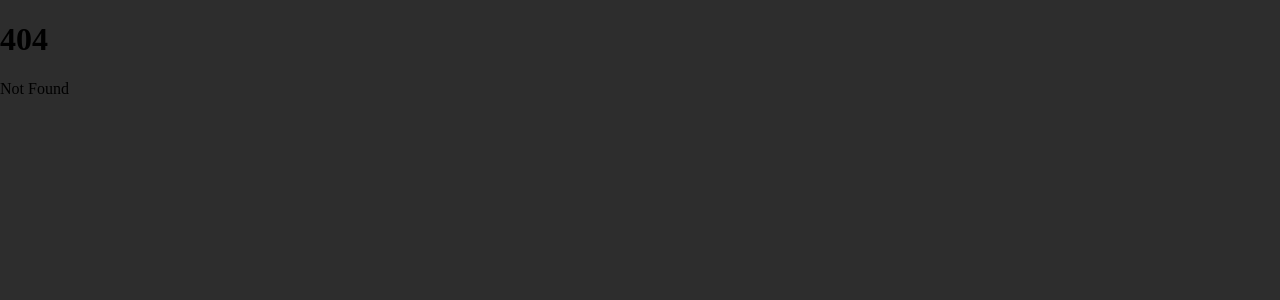
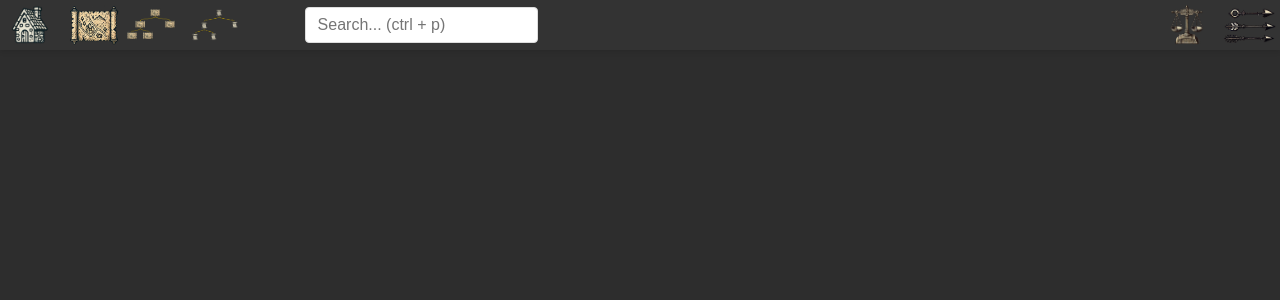
Before and after one commit to Playmojs/fantasy-mapbuilder_2, a SvelteKit app: page /alex_test in a window 1280 px wide. Before the commit this address had no page. Shown: the top 300 px of the page. Built offline with nearby package versions, Linux system fonts and the light colour scheme.

Commit message:
Revert "Remove alex test to check if this fixes deployment problems"
This reverts commit 371f2d8d877e500a56cc602e49e772a2cd6f863c.

```diff
--- /dev/null
+++ b/src/routes/alex_test/+page.svelte
@@ -0,0 +1,17 @@
+<script>
+	import Toolbar from '../../components/Toolbar.svelte';
+</script>
+
+<Toolbar />
+
+<style>
+	body {
+		margin: 0;
+		font-family: Arial, sans-serif;
+	}
+
+	.content {
+		margin-top: 60px; /* Adjust based on toolbar height */
+		padding: 20px;
+	}
+</style>
```
